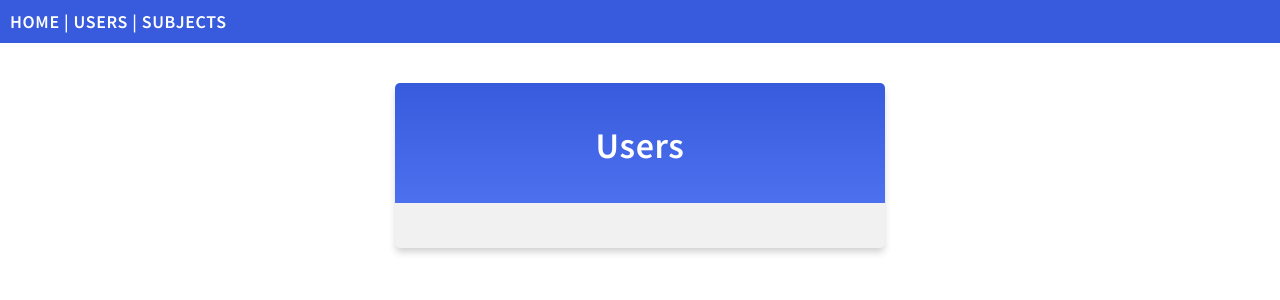
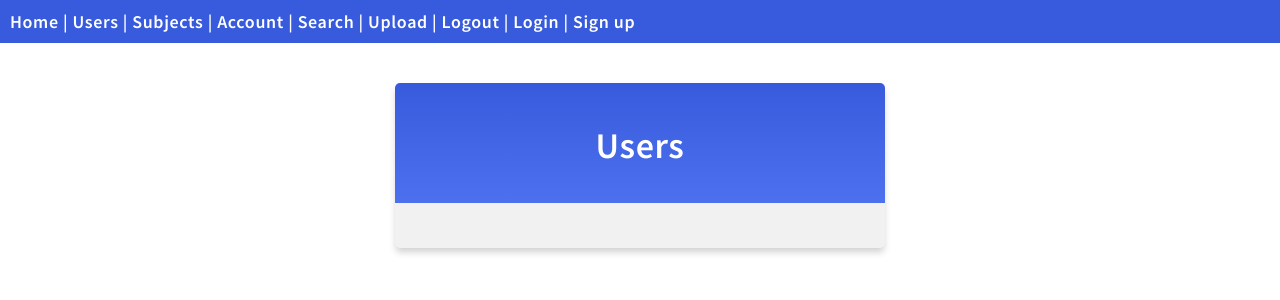
Before and after one commit to CamWri/CSCI4830FinalProject, a Django app: page /users/ in a window 1280 px wide. Shown: the top 300 px of the page. Run offline with Django 5.2, Linux system fonts and the light colour scheme.

Commit message:
Grahms Nav Bar Changes

```diff
--- a/posts/models.py
+++ b/posts/models.py
@@ -1,8 +1,6 @@
 from django.db import models
 from django.core.validators import FileExtensionValidator
 from django.contrib.auth.models import User
-
-
 
 class Ticket(models.Model):
     user = models.ForeignKey(User, blank = True, null = True, on_delete = models.PROTECT)
--- a/posts/templates/master.html
+++ b/posts/templates/master.html
@@ -8,19 +8,32 @@
 <link rel="stylesheet" href="{% static 'myfirst.css' %}">
 <body>
 
-<div class = "topnav">
-  <a href = "/">HOME</a>
-  |
-  <a href = "/users">USERS</a>
-  |
-  <a href = "/subjects">SUBJECTS</a>
-  <!--
-    Things we want in the NAVBAR
-      -Account Page / Login Page
-      -Search Page
-      -Insertion Page
-  -->
+<nav class="topnav">
+  <div class="collapse navbar-collapse" id="navbar">
+      <!-- Need to redo this page to create better user experience when logged on and not logged on-->
+    <div class="navbar-nav">
+      <a class="nav-item nav-link" id="home" href="/">Home</a>
+      |
+      <a class="nav-item nav-link" id="users" href="/users">Users</a>
+      |
+      <a class = "nav-item nav-link" id = "subjects" href = "/subjects">Subjects</a>
+      |
+      <a class="nav-item nav-link" id="account" href="/account">Account</a>
+      |
+      <a class="nav-item nav-link" id="search" href="/search">Search</a>
+      |
+      <a class="nav-item nav-link" id="upload" href="/upload">Upload</a>
+      |
+      <a class="nav-item nav-link" id="subjects" href="/logout">Logout</a>
+      |
+      <a class="nav-item nav-link" id="login" href="/login">Login</a>
+      |
+      <a class="nav-item nav-link" id="signup" href="/signup">Sign up</a>
+    </div>
+  </div>
+</nav>
 </div>
+
 
 {% block content %}
 {% endblock %}
--- a/posts/urls.py
+++ b/posts/urls.py
@@ -21,4 +21,6 @@ urlpatterns = [
 
     #Account page where you can see your username, first name, last name, password, email, maybe all posts, etc
     #   In this page, if you can see all your posts(minimzed version)
+    #POsisble test urls in the future:
+
 ]
```
